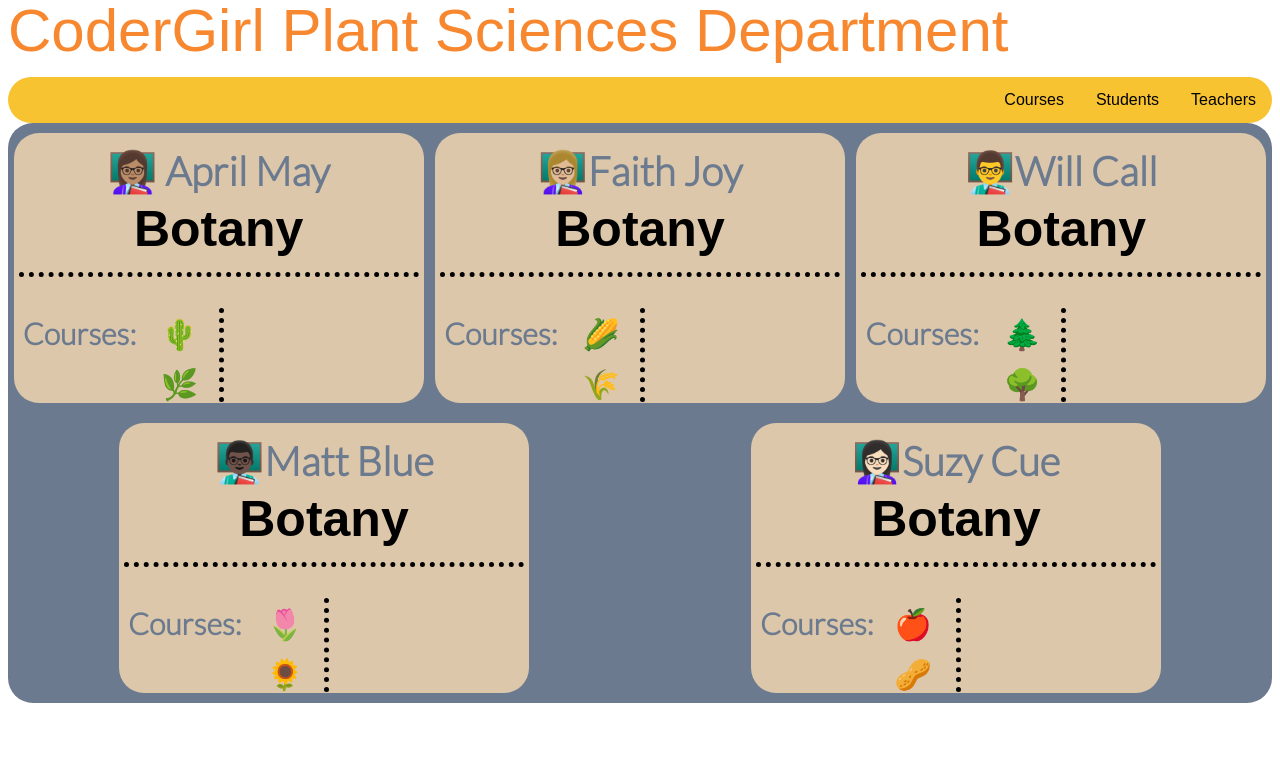
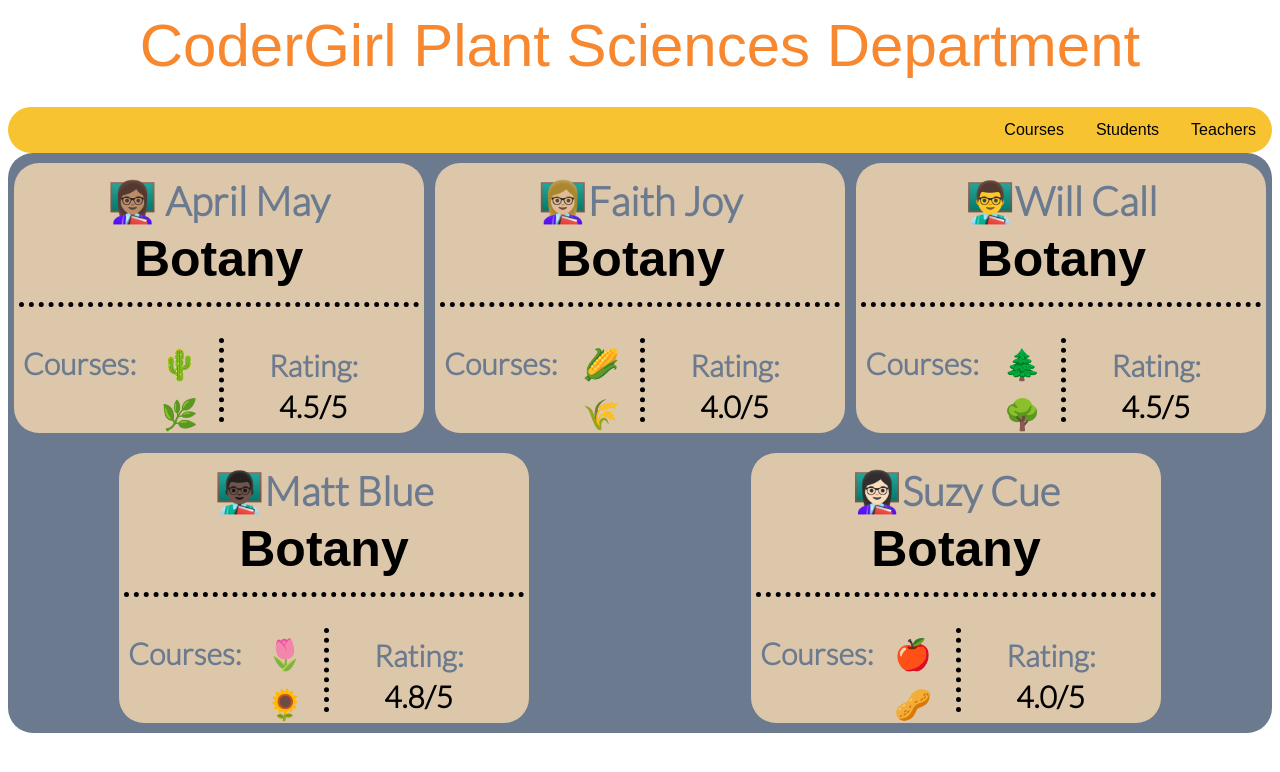
Before and after one commit to Angelbey/CG-Education, a plain HTML site: page index.html in a window 1280 px wide. Drawn offline with Linux system fonts and the light colour scheme; a web font is replaced by a local one.

Commit message:
added rating to teacher-bottom2

```diff
--- a/index.html
+++ b/index.html
@@ -31,6 +31,10 @@
   <h2>🌵🌿</h2>
   </div>
   </div>
+  <div class="teacher-bottom2"><h2>Rating:</h2>
+  </div>
+  <div class="teacher-bottom2"><p>4.5&#47;5</p>
+  </div>
   </div>
   <div class="teacher">
   <div class="teacher-top"><h2>👩🏼‍🏫Faith Joy</h2>
@@ -38,6 +42,10 @@
   <div class="teacher-bottom1"><h2>Courses:</h2>
   <h2>🌽🌾</h2>
   </div>
+  </div>
+  <div class="teacher-bottom2"><h2>Rating:</h2>
+  </div>
+  <div class="teacher-bottom2"><p>4.0&#47;5</p>
   </div>
   </div>
   <div class="teacher">
@@ -47,6 +55,10 @@
   <h2>🌲🌳</h2>
   </div>
   </div>
+  <div class="teacher-bottom2"><h2>Rating:</h2>
+  </div>
+  <div class="teacher-bottom2"><p>4.5&#47;5</p>
+  </div>
   </div>
   <div class="teacher">
   <div class="teacher-top"><h2>👨🏿‍🏫Matt Blue</h2>
@@ -54,6 +66,10 @@
   <div class="teacher-bottom1"><h2>Courses:</h2>
   <h2>🌷🌻</h2>
   </div>
+  </div>
+  <div class="teacher-bottom2"><h2>Rating:</h2>
+  </div>
+  <div class="teacher-bottom2"><p>4.8&#47;5</p>
   </div>
   </div>
   <div class="teacher">
@@ -63,6 +79,10 @@
   <h2>🍎🥜<h2>
   </div>
   </div>
+  <div class="teacher-bottom2"><h2>Rating:</h2>
+  </div>
+  <div class="teacher-bottom2"><p>4.0&#47;5</p>
+  </div>
   </div>
   </body>
 </html>
--- a/styles/main.css
+++ b/styles/main.css
@@ -55,15 +55,28 @@ width: 50%;
 border-right: thick dotted #000;
 align-items: center;
 }
-.teacher-bottom1 p {
-  font-weight: bold;
-}
 .teacher-bottom1 h2 {
   font-size: 30px;
-  height: 90px;
+  height: 80px;
   padding: 0;
   margin-top: 0;
 }
+.teacher-bottom2 {
+width: 400px;
+display: flex;
+width: 50%;
+align-items: center;
+}
+.teacher-bottom2 h2 {
+font-size: 30px;
+padding-left: 250px;
+margin-top: 40px;
+color: #6B7A8F;
+}
+.teacher-bottom2 p {
+  padding-left: 260px;
+  font-size: 30px;
+  margin-top: -20px;
 }
 .header {
   display: flex;
@@ -78,6 +91,7 @@ h1 {
     font-size: 60px;
     margin: 0 0 23px 0;
     color: #F7882F;
+    text-align: center;
     }
 h2 {
     font-family: 'Lato', cursive;
```
